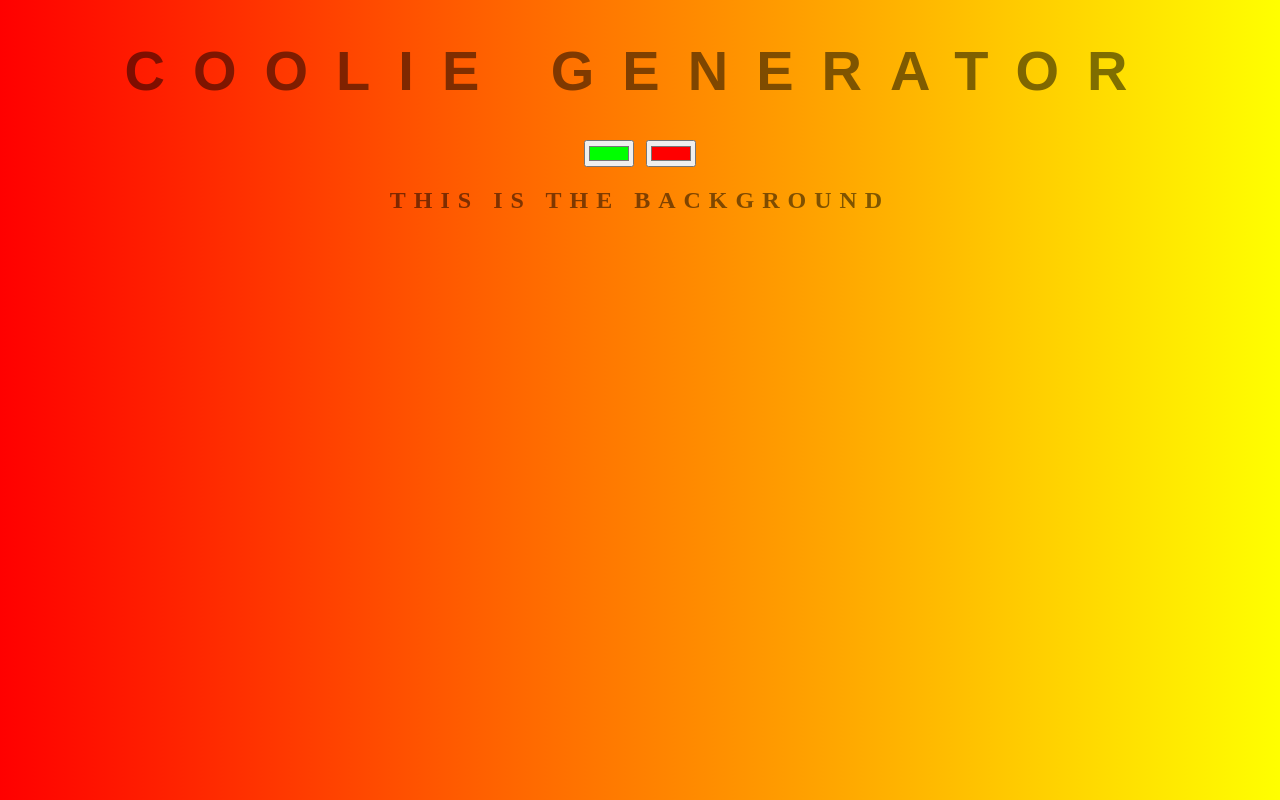
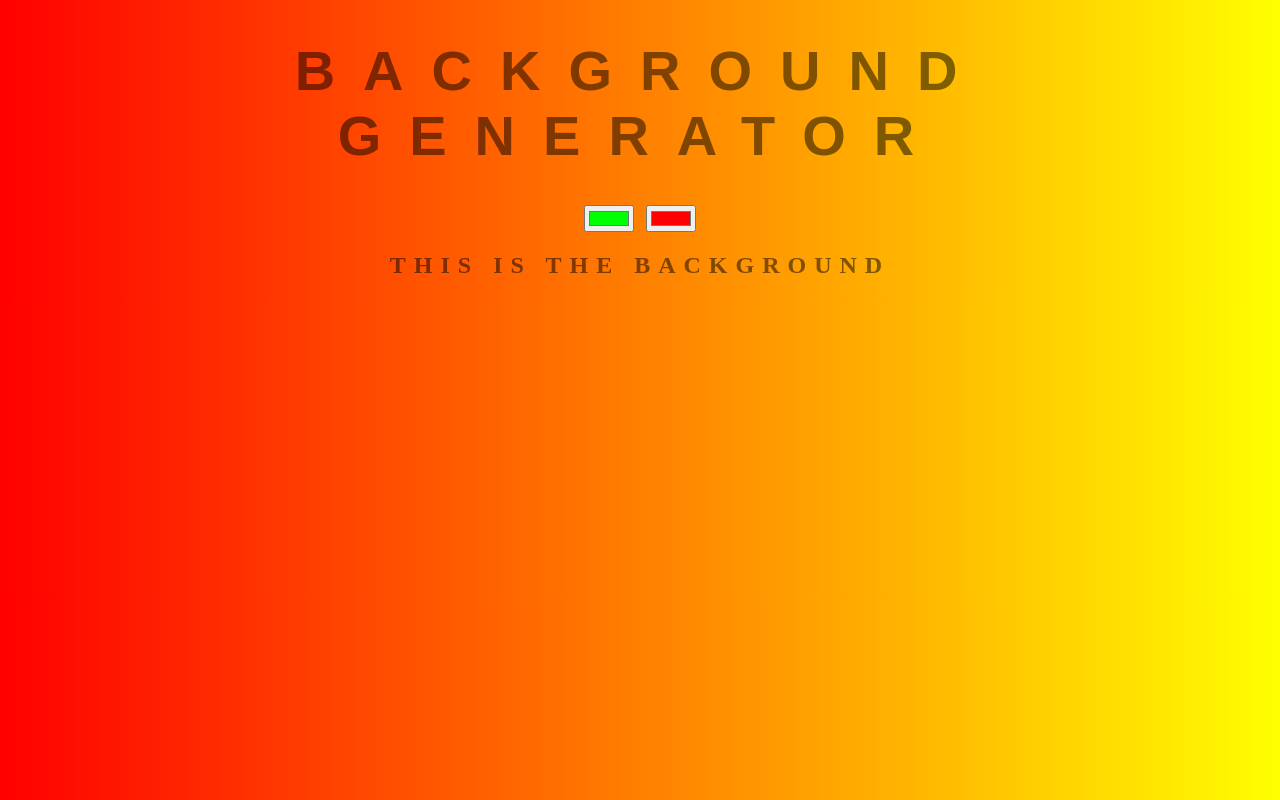
Before and after one commit to Kiruthika71/background-generator, a plain HTML site: page index.html in a window 1280 px wide. Drawn offline with Linux system fonts and the light colour scheme.

Commit message:
reverting to old title

```diff
--- a/index.html
+++ b/index.html
@@ -5,7 +5,7 @@
 	<link rel="stylesheet" type="text/css" href="style.css">
 </head>
 <body id="gradient">
-	<h1>Coolie Generator</h1>
+	<h1>Background Generator</h1>
 	<input class="color1" type="color" name="color1" value="#00ff00">
 	<input class="color2" type="color" name="color2" value="#ff0000">
 	<h2>This is the Background</h2>
```
